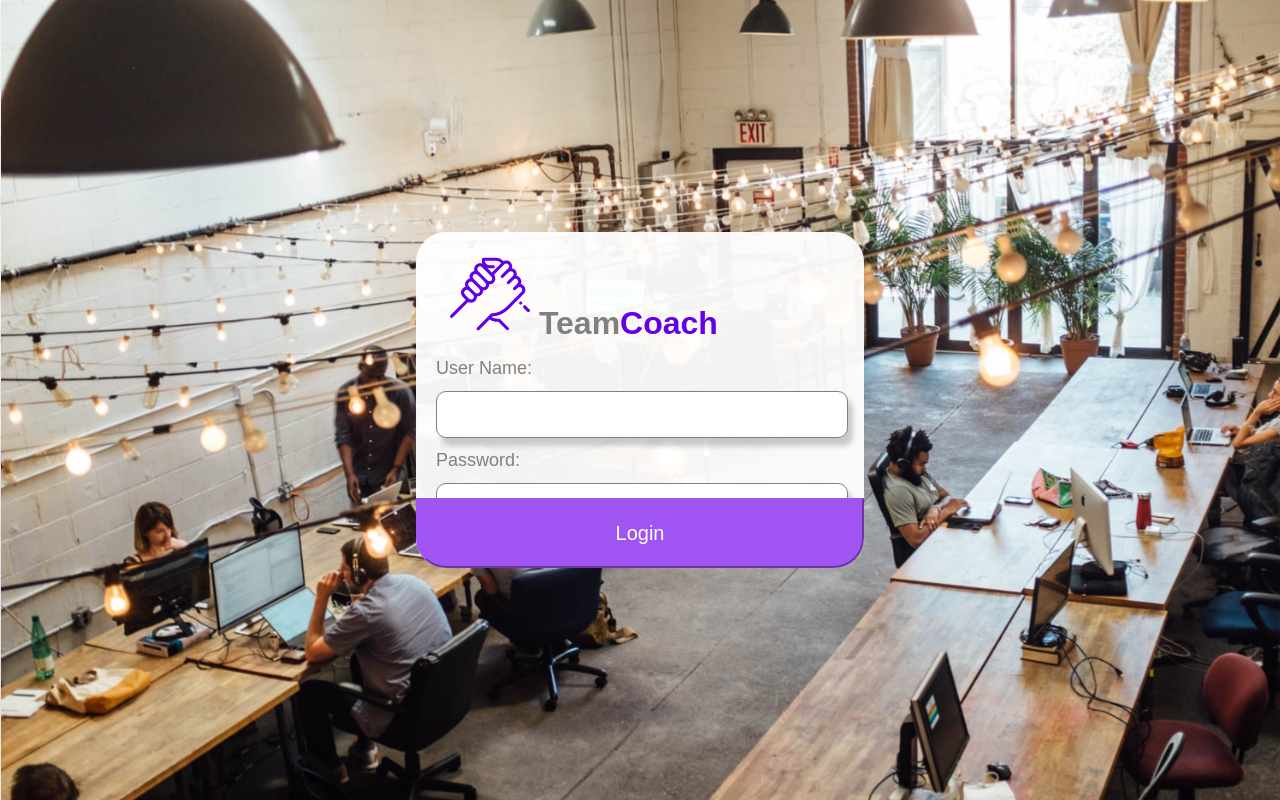
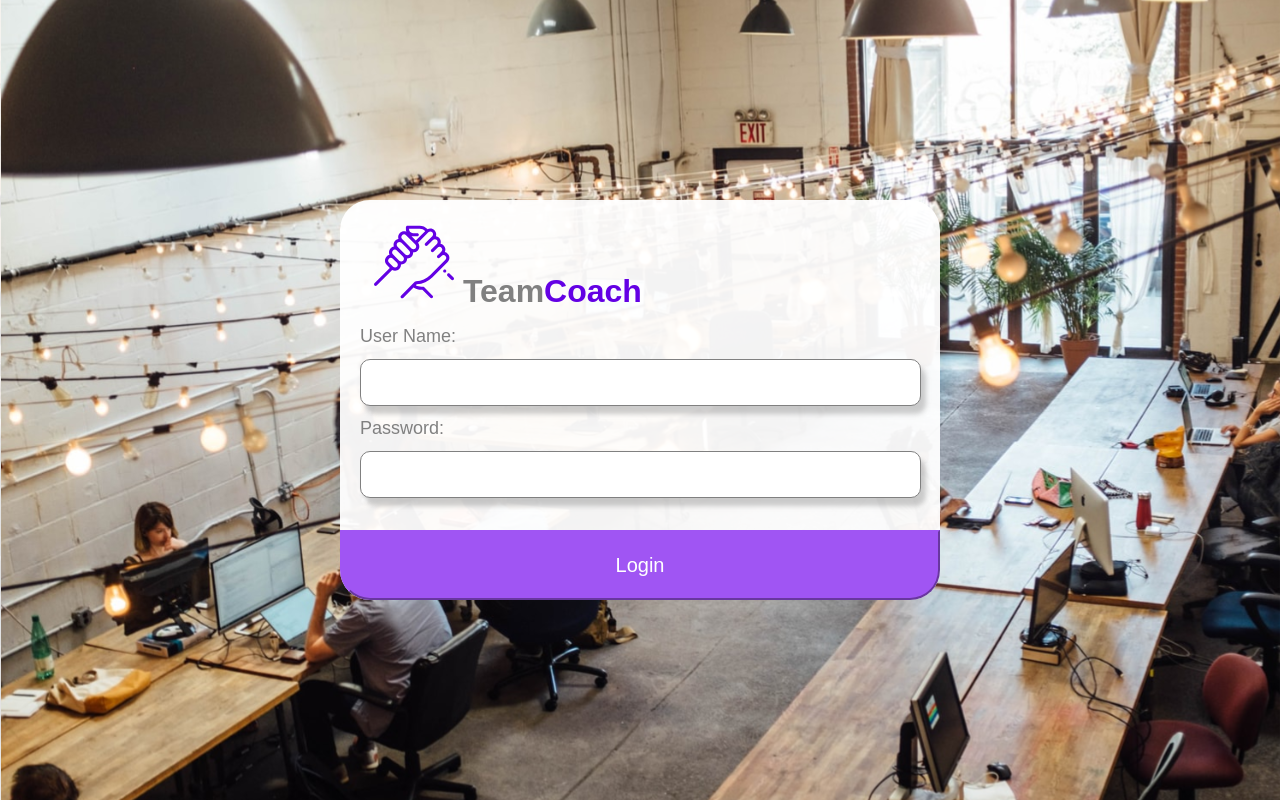
Before and after one commit to trentoncornwall/TeamCoach, a React (Create React App) app in the folder client/: page / in a window 1280 px wide. Built offline with nearby package versions, Linux system fonts and the light colour scheme.

Commit message:
fixed login box size

```diff
--- a/client/src/components/LoginPanel/index.css
+++ b/client/src/components/LoginPanel/index.css
@@ -1,7 +1,7 @@
 .LoginPanelBackground {
 	background: rgb(255, 255, 255, 0.95);
-	height: 42%;
-	width: 35%;
+	height: 400px;
+	width: 600px;
 	position: absolute;
 	left: 50%;
 	top: 50%;
```
